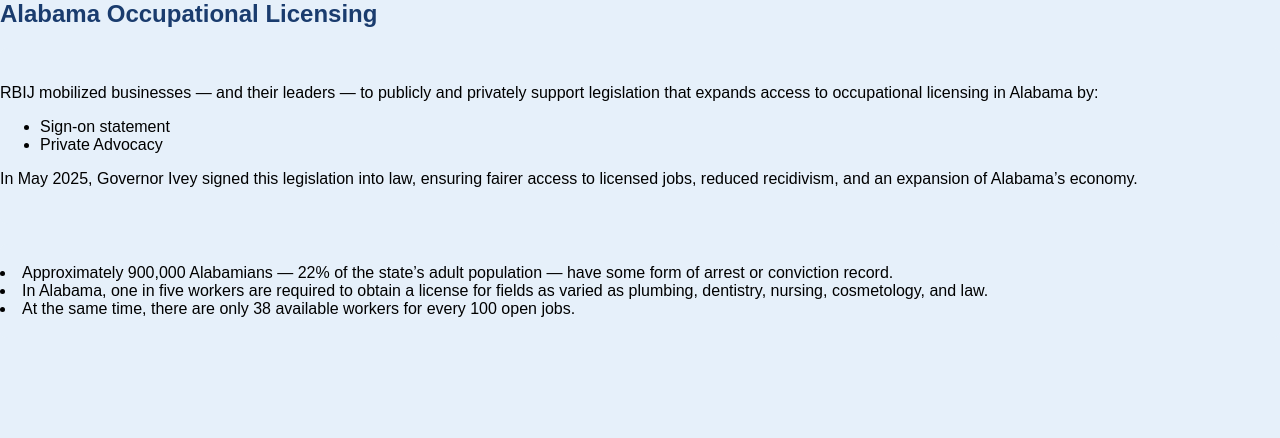
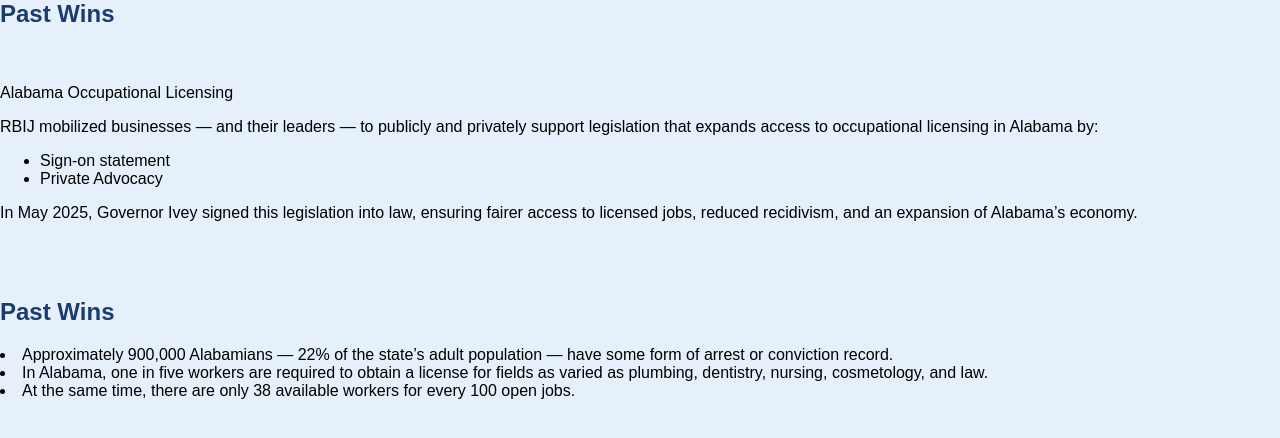
Before and after one commit to natgorr/rbijdata, a plain HTML site: page alabama.html in a window 1280 px wide. Drawn offline with Linux system fonts and the light colour scheme.

Commit message:
tweaking appearance

```diff
--- a/alabama.html
+++ b/alabama.html
@@ -2,7 +2,7 @@
 <html lang="en">
 <head>
     <meta charset="UTF-8">
-    <title >Past Wins</title>
+    <title >Alabama Static content</title>
     <style>
         body {
             font-family: Arial, sans-serif;
@@ -39,8 +39,11 @@
 </head>
 <body>
     <div class="container">
-        <h2>Alabama Occupational Licensing</h2>
+        <h2>Past Wins</h2>
         <div class ="section">
+            <p>
+                Alabama Occupational Licensing
+            </p>
             <p>
                 RBIJ mobilized businesses — and their leaders — to publicly and privately support legislation that expands access to occupational licensing in Alabama by:
             </p>
@@ -53,6 +56,7 @@
             </p>
         </div>
         <div class = "section">
+            <h2>Past Wins</h2>
             <ui>
                 <li>Approximately 900,000 Alabamians — 22% of the state’s adult population — have some form of arrest or conviction record.</li>
                 <li>In Alabama, one in five workers  are required to obtain a license for fields as varied as plumbing, dentistry, nursing, cosmetology, and law.</li>
```
